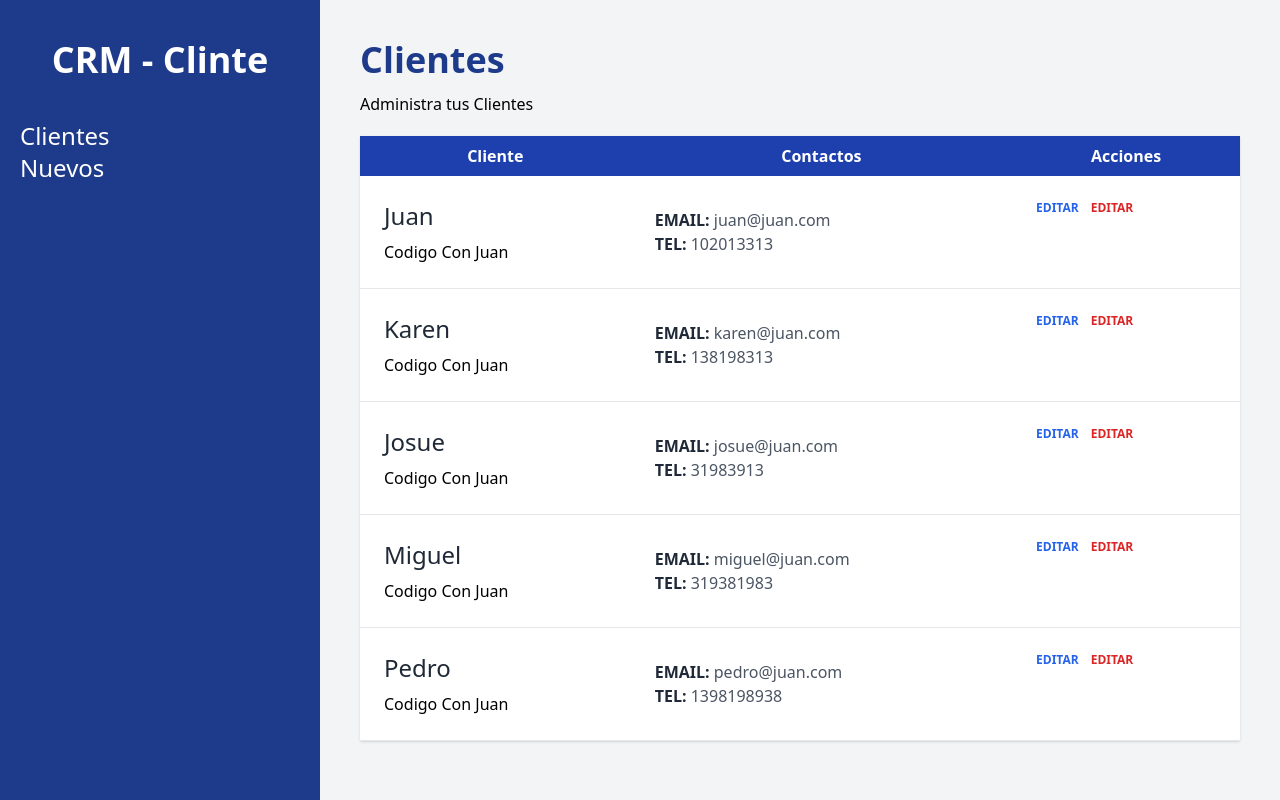
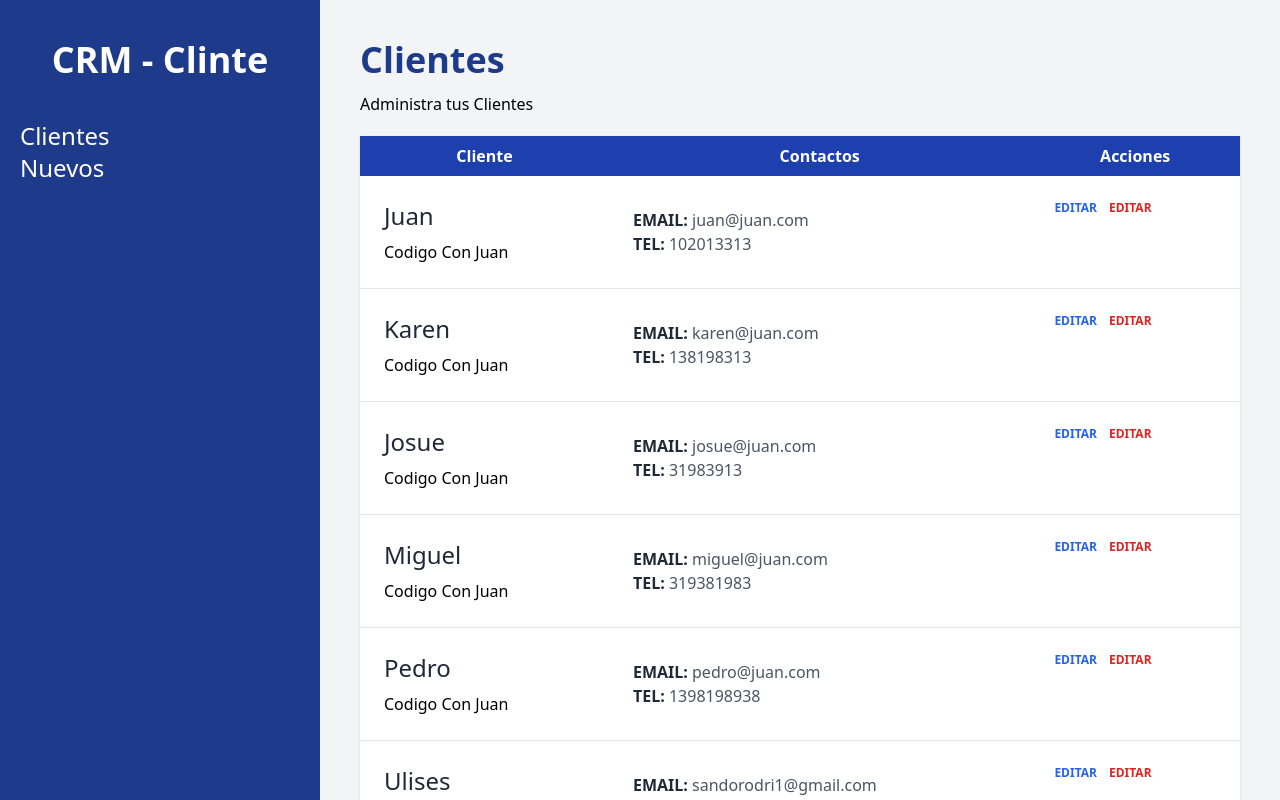
Before and after one commit to ulises58/CrmReact, a React (Vite) app: page / in a window 1280 px wide. Built offline with nearby package versions, Linux system fonts and the light colour scheme; data requests are answered from the project's data file.

Commit message:
Añadir Nuevos Clientes en nuestro formulario y JSON-Server

```diff
--- a/db.json
+++ b/db.json
@@ -1,5 +1,5 @@
 {
-    "clientes" : [
+  "clientes": [
     {
       "id": 1,
       "nombre": "Juan",
@@ -34,6 +34,22 @@
       "telefono": 1398198938,
       "email": "pedro@juan.com",
       "empresa": "Codigo Con Juan"
+    },
+    {
+      "nombre": "Ulises",
+      "empresa": "f11",
+      "email": "sandorodri1@gmail.com",
+      "telefono": "6645841970",
+      "notas": "dfgdfgdf",
+      "id": 6
+    },
+    {
+      "nombre": "Ulises 2",
+      "empresa": "f11",
+      "email": "sandorodri1@gmail.com",
+      "telefono": "6645841970",
+      "notas": "sdfsdfsd",
+      "id": 7
     }
   ]
 }
--- /dev/null
+++ b/src/components/ErrorPage.jsx
@@ -0,0 +1,15 @@
+import { useRouteError } from "react-router-dom";
+
+export default function ErrorPage() {
+  const error = useRouteError();
+  console.log(error);
+  return (
+    <div className="space-y-8">
+      <h1 className="text-center text-6xl font-extrabold mt-20 text-blue-900">
+        CRM - Clientes
+      </h1>
+      <p className="text-center">Hubo un error</p>
+      <p className="text-center">{error.statusText || error.message}</p>
+    </div>
+  );
+}
--- /dev/null
+++ b/src/data/clientes.js
@@ -0,0 +1,18 @@
+export async function obtenerClientes() {
+  const respuesta = await fetch(import.meta.env.VITE_API_URL);
+  const resultado = await respuesta.json();
+
+  return resultado;
+}
+
+
+export async function agregarCliente(datos){
+  try {
+         const respuesta = await fetch(import.meta.env.VITE_API_URL,{method: 'POST', body:JSON.stringify(datos),headers:{ 'Content-Type': 'application/json'}});
+         await respuesta.json();
+
+  } catch (error) {
+    console.log(error)
+
+  }
+}
--- a/src/data/clientes.jsx
+++ /dev/null
@@ -1,6 +0,0 @@
-export async function obtenerClientes() {
-  const respuesta = await fetch(import.meta.env.VITE_API_URL);
-  const resultado = await respuesta.json();
-
-  return resultado;
-}
--- a/src/main.jsx
+++ b/src/main.jsx
@@ -1,5 +1,6 @@
 import React from "react";
 import ReactDOM from "react-dom/client";
+import ErrorPage from "./components/ErrorPage";
 import "./index.css";
 import { createBrowserRouter, RouterProvider } from "react-router-dom";
 
@@ -19,6 +20,7 @@
         index: true,
         element: <Index />,
         loader: clientesLoader,
+        errorElement: <ErrorPage />,
       },
       {
         path: "/clientes/nuevo",
--- a/src/pages/NuevoCliente.jsx
+++ b/src/pages/NuevoCliente.jsx
@@ -1,14 +1,15 @@
-import { useNavigate, useActionData } from "react-router-dom";
+import { useNavigate, useActionData, redirect } from "react-router-dom";
 import { Form } from "react-router-dom";
 import Formulario from "../components/Formulario";
 import { Error } from "../components/Error";
+import { agregarCliente } from "../data/clientes";
 
 export async function action({ request }) {
   const formData = await request.formData();
+  const datos = Object.fromEntries(formData);
+  const email = formData.get("email");
 
-  const datos = Object.fromEntries(formData);
-
-  // Validacion
+  // Validación
   const errores = [];
   if (Object.values(datos).includes("")) {
     errores.push("Todos los campos son obligatorios");
@@ -20,11 +21,13 @@
   if (!regex.test(email)) {
     errores.push("El Email no es válido");
   }
-  //Retornar datos si hay errores
 
-  if (Object.values(errores).length) {
+  // Retornar datos si hay errores
+  if (Object.keys(errores).length) {
     return errores;
   }
+  await agregarCliente(datos);
+  return redirect("/");
 }
 
 export const NuevoCliente = () => {
```
